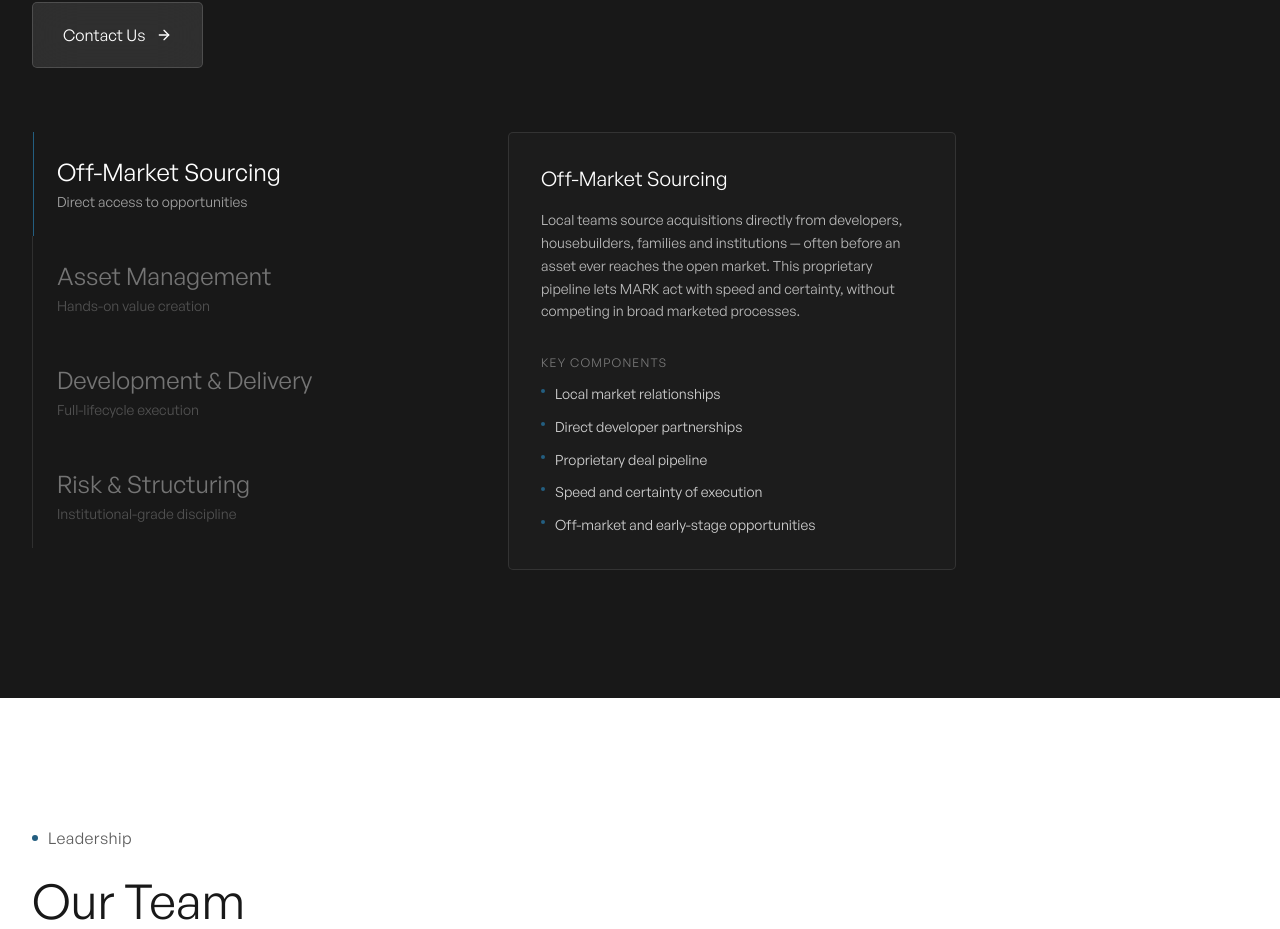
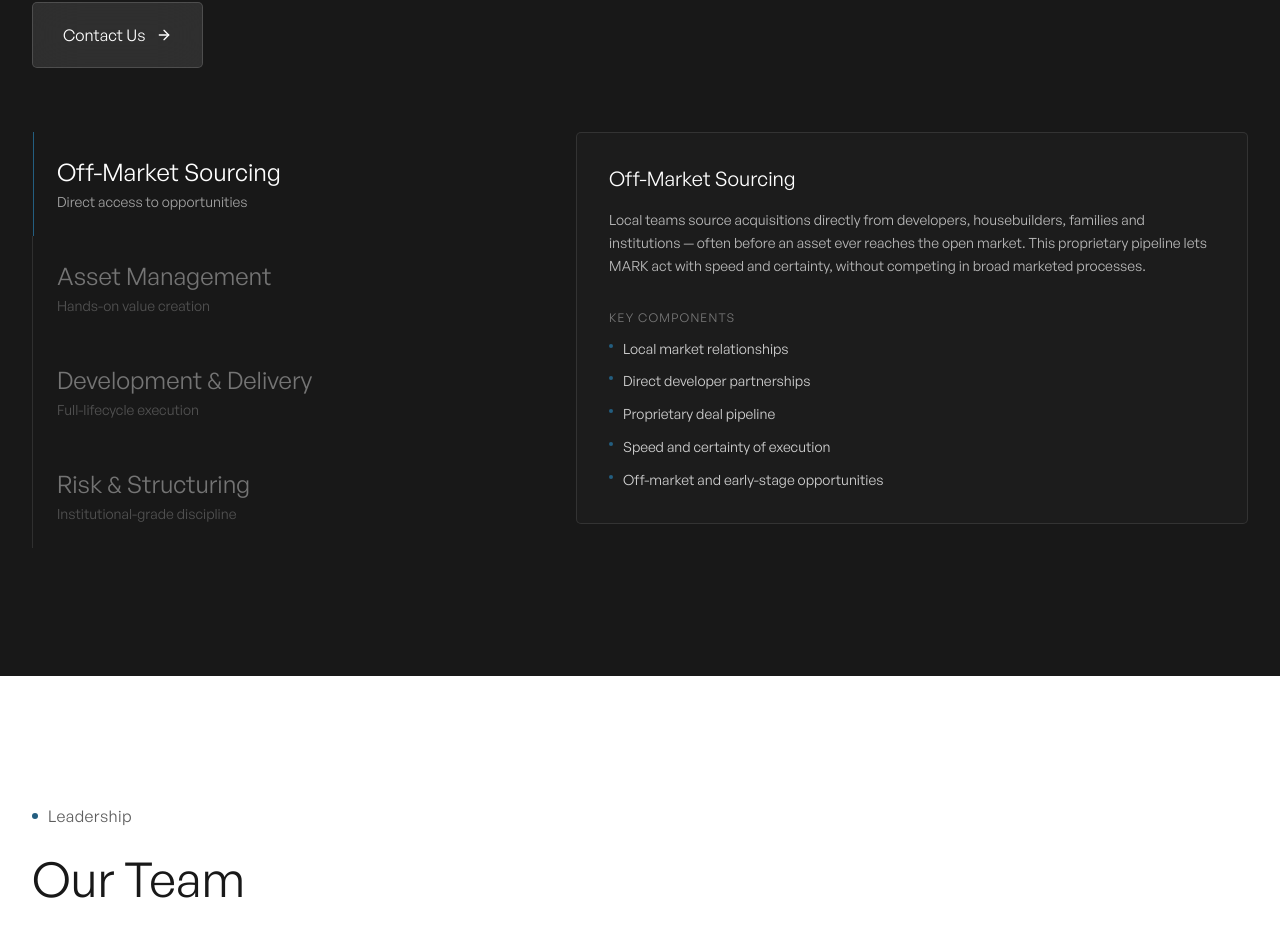
Before and after one commit to dmytrodzandzava-maker/mark-capital, a Next.js app: page /about-us in a window 1280 px wide. Shown: the part 3292-4221 px from the top of the page. Built offline with nearby package versions, Linux system fonts and the light colour scheme.

Commit message:
ApproachSection: right-align detail box and widen it (max-w-md -> max-w-2xl)

```diff
--- a/components/ApproachSection.tsx
+++ b/components/ApproachSection.tsx
@@ -75,7 +75,7 @@ export default function ApproachSection() {
           </Reveal>
 
           <Reveal delay={0.25}>
-            <div className="relative max-w-md overflow-hidden rounded-xs border border-white/10 bg-white/[0.02] p-6 sm:p-8">
+            <div className="relative ml-auto max-w-2xl overflow-hidden rounded-xs border border-white/10 bg-white/[0.02] p-6 sm:p-8">
               <AnimatePresence mode="wait">
                 <motion.div
                   key={pillar.title}
```
